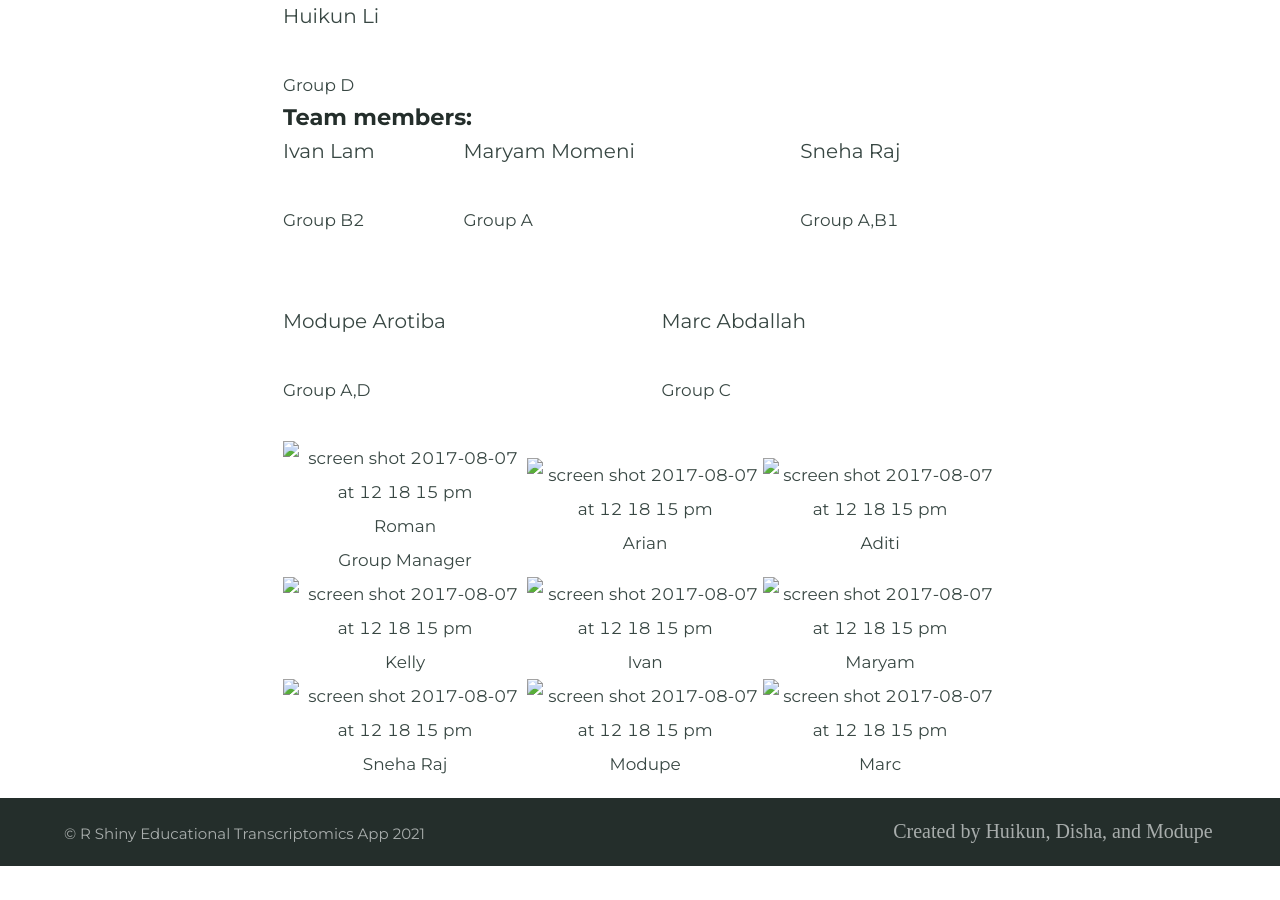
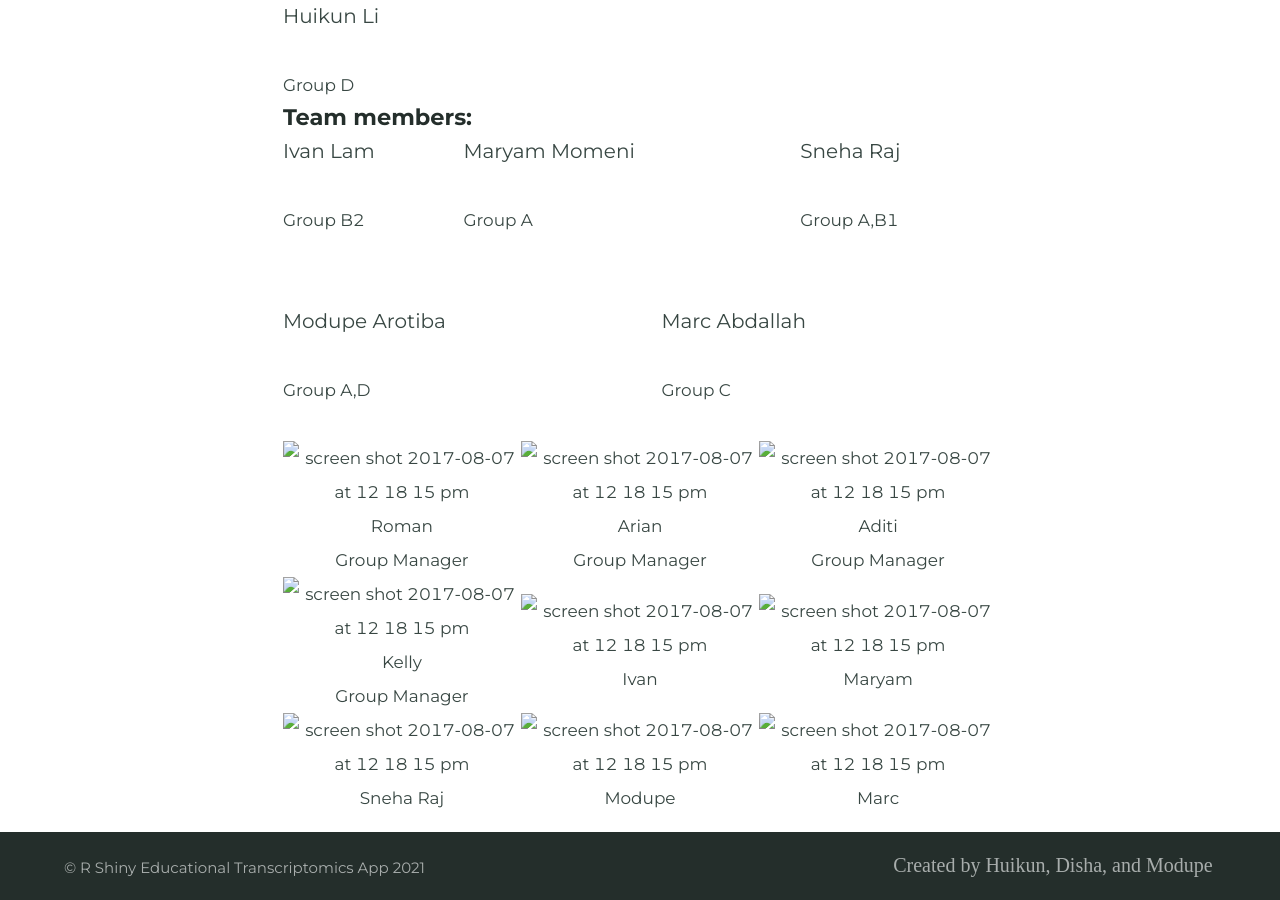
Before and after one commit to BI-STEM-Away/sMAP, a Jekyll site: the page built from ourTeam.md, in a window 1280 px wide and 900 px high, scrolled down 1260 px. Built offline with Jekyll 4.4.1, drawn with Linux system fonts in a browser that asks for light colours; before the commit the page ends 2126 px from its top, so only the background shows below that.

Commit message:
Update ourTeam.md

```diff
--- a/ourTeam.md
+++ b/ourTeam.md
@@ -180,7 +180,7 @@ feature_image: https://bi-stem-away.github.io/shiny_app_dev/images/Banner3.jpg
 
 
 | | | |
-|:-------------------------:|:-------------------------:|:-------------------------:|
-|<img height="150" alt="screen shot 2017-08-07 at 12 18 15 pm" src="https://bi-stem-away.github.io/shiny_app_dev/images/Roman.jpeg"> <br>  Roman <br> Group Manager |  <img  height="150" alt="screen shot 2017-08-07 at 12 18 15 pm" src="https://bi-stem-away.github.io/shiny_app_dev/images/Arian_Veyssi_.png"> Arian |<img height="150" alt="screen shot 2017-08-07 at 12 18 15 pm" src="https://bi-stem-away.github.io/shiny_app_dev/images/Aditi_Verma.jpg"> Aditi|
-|<img height="150" alt="screen shot 2017-08-07 at 12 18 15 pm" src="https://bi-stem-away.github.io/shiny_app_dev/images/Kelly.jpg"> Kelly  |  <img  height="150" alt="screen shot 2017-08-07 at 12 18 15 pm" src="https://bi-stem-away.github.io/shiny_app_dev/images/Ivan_Lam.png"> Ivan |<img height="150" alt="screen shot 2017-08-07 at 12 18 15 pm" src="https://bi-stem-away.github.io/shiny_app_dev/images/Maryam.jpg"> Maryam|
-|<img  height="150" alt="screen shot 2017-08-07 at 12 18 15 pm" src="https://bi-stem-away.github.io/shiny_app_dev/images/IMG_9040_copy.jpg"> Sneha Raj |  <img  height="150" alt="screen shot 2017-08-07 at 12 18 15 pm" src="https://bi-stem-away.github.io/shiny_app_dev/images/M.png"> Modupe|<img height="150" alt="screen shot 2017-08-07 at 12 18 15 pm" src="https://bi-stem-away.github.io/shiny_app_dev/images/Marc_Abdallah.jpeg"> Marc|
+|:---------------------------:|:---------------------------:|:---------------------------:|
+|<img height="150" alt="screen shot 2017-08-07 at 12 18 15 pm" src="https://bi-stem-away.github.io/shiny_app_dev/images/Roman.jpeg"> <br> Roman <br> Group Manager |  <img  height="150" alt="screen shot 2017-08-07 at 12 18 15 pm" src="https://bi-stem-away.github.io/shiny_app_dev/images/Arian_Veyssi_.png"> <br> Arian <br> Group Manager|<img height="150" alt="screen shot 2017-08-07 at 12 18 15 pm" src="https://bi-stem-away.github.io/shiny_app_dev/images/Aditi_Verma.jpg"> <br> Aditi <br> Group Manager|
+|<img height="150" alt="screen shot 2017-08-07 at 12 18 15 pm" src="https://bi-stem-away.github.io/shiny_app_dev/images/Kelly.jpg"> <br> Kelly <br> Group Manager |  <img  height="150" alt="screen shot 2017-08-07 at 12 18 15 pm" src="https://bi-stem-away.github.io/shiny_app_dev/images/Ivan_Lam.png"> <br> Ivan |<img height="150" alt="screen shot 2017-08-07 at 12 18 15 pm" src="https://bi-stem-away.github.io/shiny_app_dev/images/Maryam.jpg"> <br> Maryam|
+|<img  height="150" alt="screen shot 2017-08-07 at 12 18 15 pm" src="https://bi-stem-away.github.io/shiny_app_dev/images/IMG_9040_copy.jpg"> <br> Sneha Raj |  <img  height="150" alt="screen shot 2017-08-07 at 12 18 15 pm" src="https://bi-stem-away.github.io/shiny_app_dev/images/M.png"> <br> Modupe|<img height="150" alt="screen shot 2017-08-07 at 12 18 15 pm" src="https://bi-stem-away.github.io/shiny_app_dev/images/Marc_Abdallah.jpeg"> <br> Marc|
```
